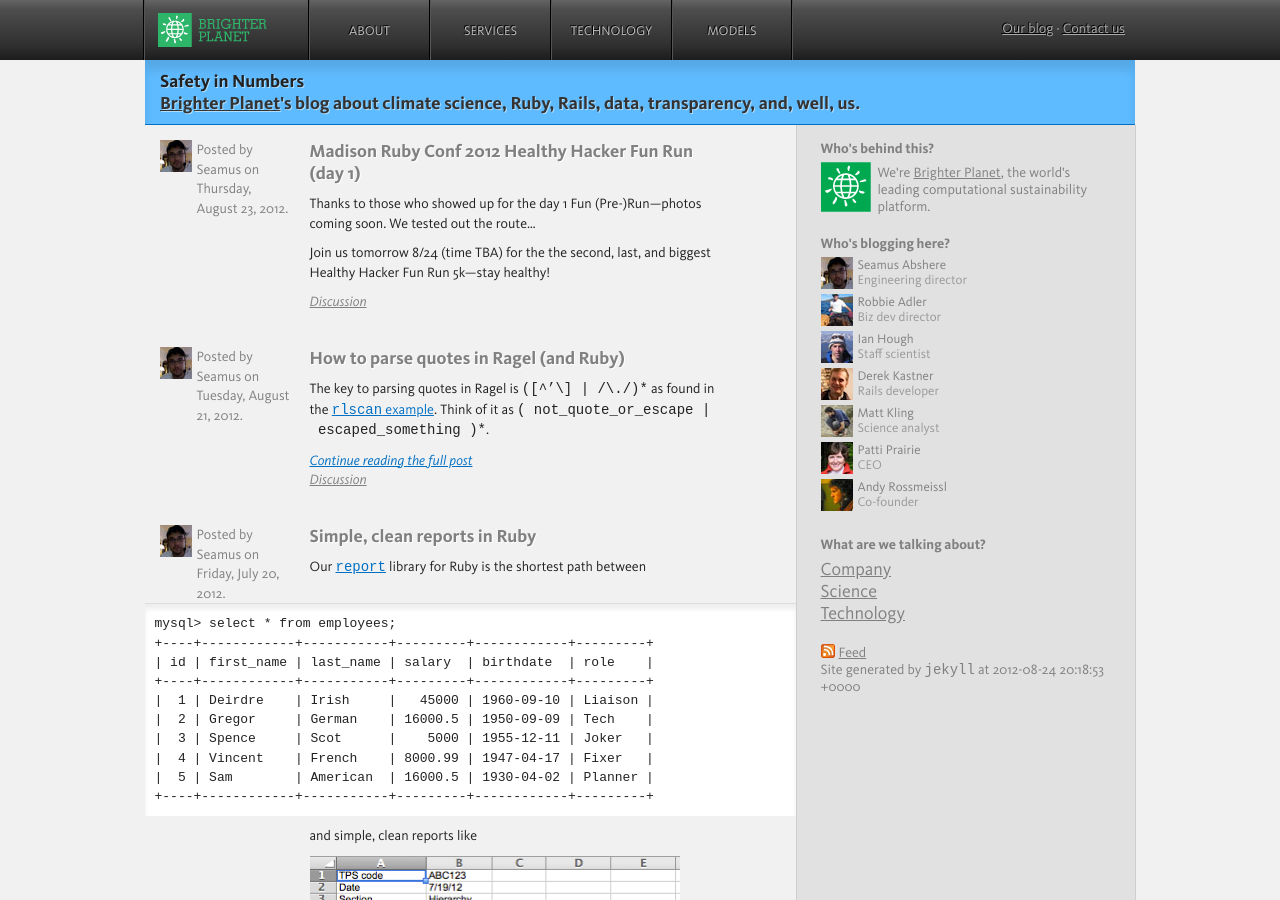
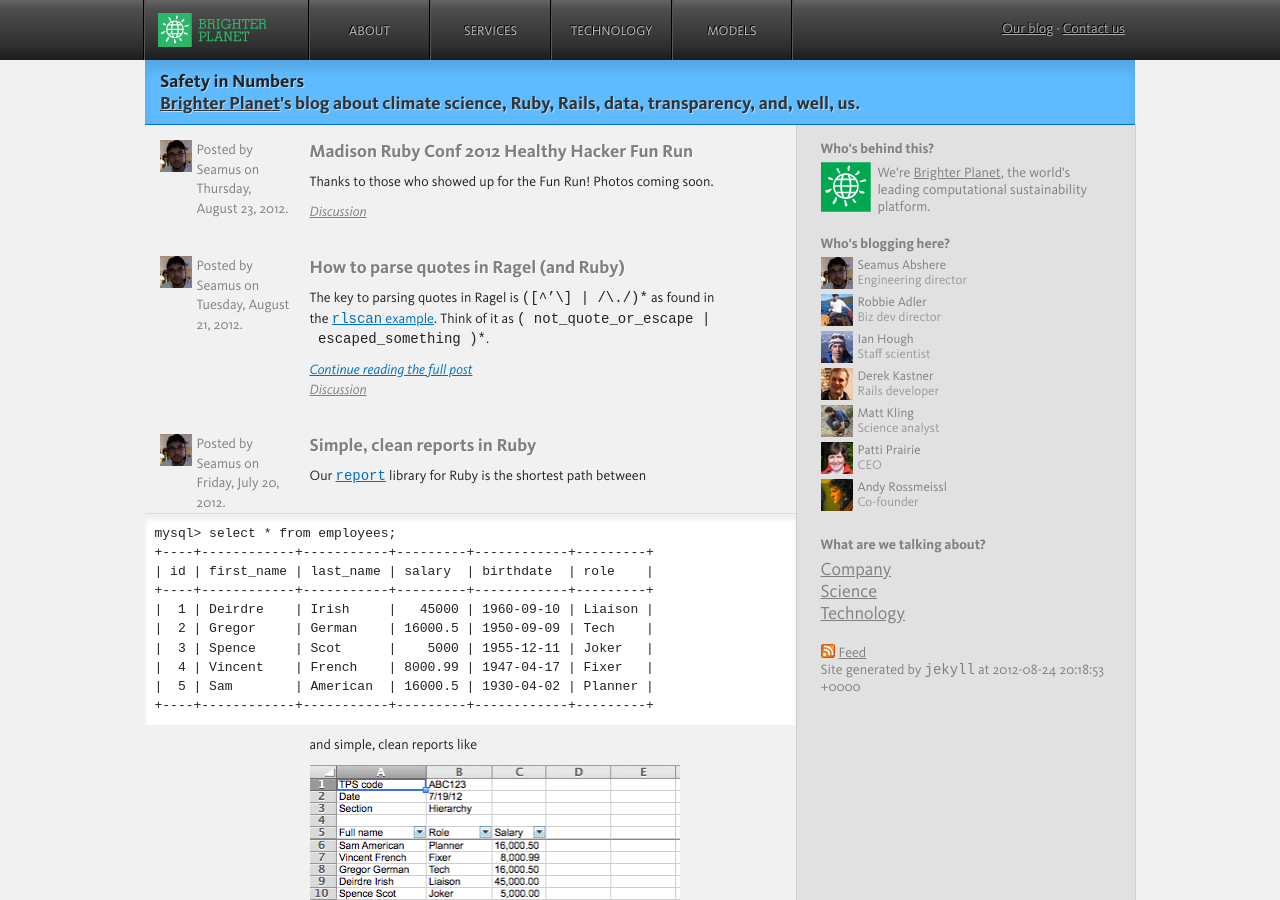
Before and after one commit to faradayio/numbers, a Jekyll site: the page built from index.html, in a window 1280 px wide and 900 px high. Built offline with Jekyll 4.4.1, drawn with Linux system fonts in a browser that asks for light colours; some web fonts are replaced; comment, search, counter and statistics services are not loaded.

Commit message:
correction

```diff
--- a/_posts/2012-08-23-madison-ruby-conf-2012-healthy-hacker-fun-run-day-one.markdown
+++ b/_posts/2012-08-23-madison-ruby-conf-2012-healthy-hacker-fun-run-day-one.markdown
@@ -1,10 +1,8 @@
 ---
-title: Madison Ruby Conf 2012 Healthy Hacker Fun Run (day 1)
+title: Madison Ruby Conf 2012 Healthy Hacker Fun Run
 author: Seamus
 layout: post
 categories: company
 ---
 
-Thanks to those who showed up for the day 1 Fun (Pre-)Run&mdash;photos coming soon. We tested out the route...
-
-Join us tomorrow 8/24 (time TBA) for the the second, last, and biggest Healthy Hacker Fun Run 5k&mdash;stay healthy!
+Thanks to those who showed up for the Fun Run! Photos coming soon.
```
